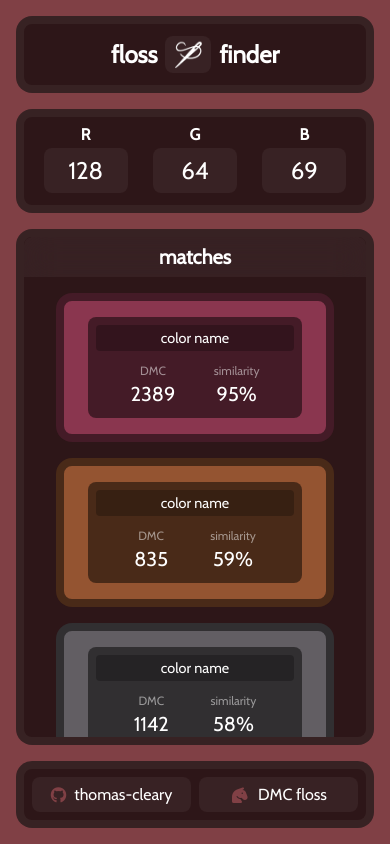
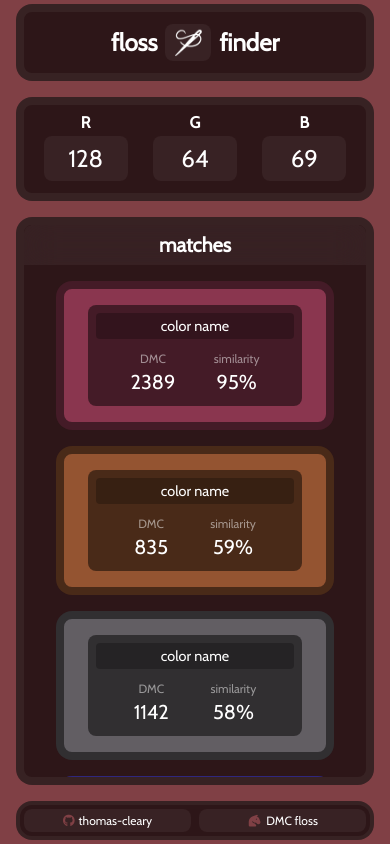
Before and after one commit to thomas-cleary/floss-finder, a React (Create React App) app: page / in a window 390 px wide. Built offline with nearby package versions, Linux system fonts and the light colour scheme.

Commit message:
Fix mobile view height issue and adjust footer size

```diff
--- a/src/App.css
+++ b/src/App.css
@@ -3,3 +3,9 @@
   border: 8px solid rgba(255, 255, 255, 0.05);
   border-radius: 16px;
 }
+
+.dark-bg-small {
+  background-color: rgba(0, 0, 0, 0.65);
+  border: 4px solid rgba(255, 255, 255, 0.05);
+  border-radius: 16px;
+}
--- a/src/components/AppContainer/index.css
+++ b/src/components/AppContainer/index.css
@@ -2,20 +2,20 @@
   display: flex;
   justify-content: center;
 
-  height: 100vh;
+  height: 100vh; /* Fallback for browsers that do not support custom properties */
+  height: -webkit-fill-available;
+  max-height: 100vh;
 
   overflow-x: hidden;
 }
 
 .app {
-  height: 100vh;
-
   width: 700px;
 
   display: flex;
   flex-direction: column;
 
-  padding: 16px 16px 16px 16px;
+  padding: 4px 16px 4px 16px;
 
   gap: 16px;
 }
--- a/src/components/AppFooter/index.css
+++ b/src/components/AppFooter/index.css
@@ -5,23 +5,26 @@
   justify-self: flex-end;
 
   gap: 8px;
-  padding: 8px;
+  padding: 4px;
+
+  margin-bottom: 0;
 
   text-align: center;
 
   font-size: 1.25rem;
   color: white;
+
 }
 
 .footer-section {
   display: flex;
   align-items: center;
   justify-content: center;
-  gap: 8px;
+  gap: 4px;
   flex: 1;
   color: white;
-  padding: 8px;
-  font-size: 1rem;
+  padding: 4px;
+  font-size: 0.75rem;
   background-color: rgba(255, 255, 255, 0.05);
   border-radius: 8px;
   text-decoration: none;
--- a/src/components/AppFooter/index.js
+++ b/src/components/AppFooter/index.js
@@ -6,7 +6,7 @@ const AppFooter = (props) => {
   const changeColorToWhite = (event) => (event.target.style.color = "white");
 
   return (
-    <div className="footer dark-bg">
+    <div className="footer dark-bg-small">
       <a
         className="footer-section"
         href="https://github.com/thomas-cleary"
```
Also changed, not shown: 1 other file (tests, documents, lock files or other folders).
